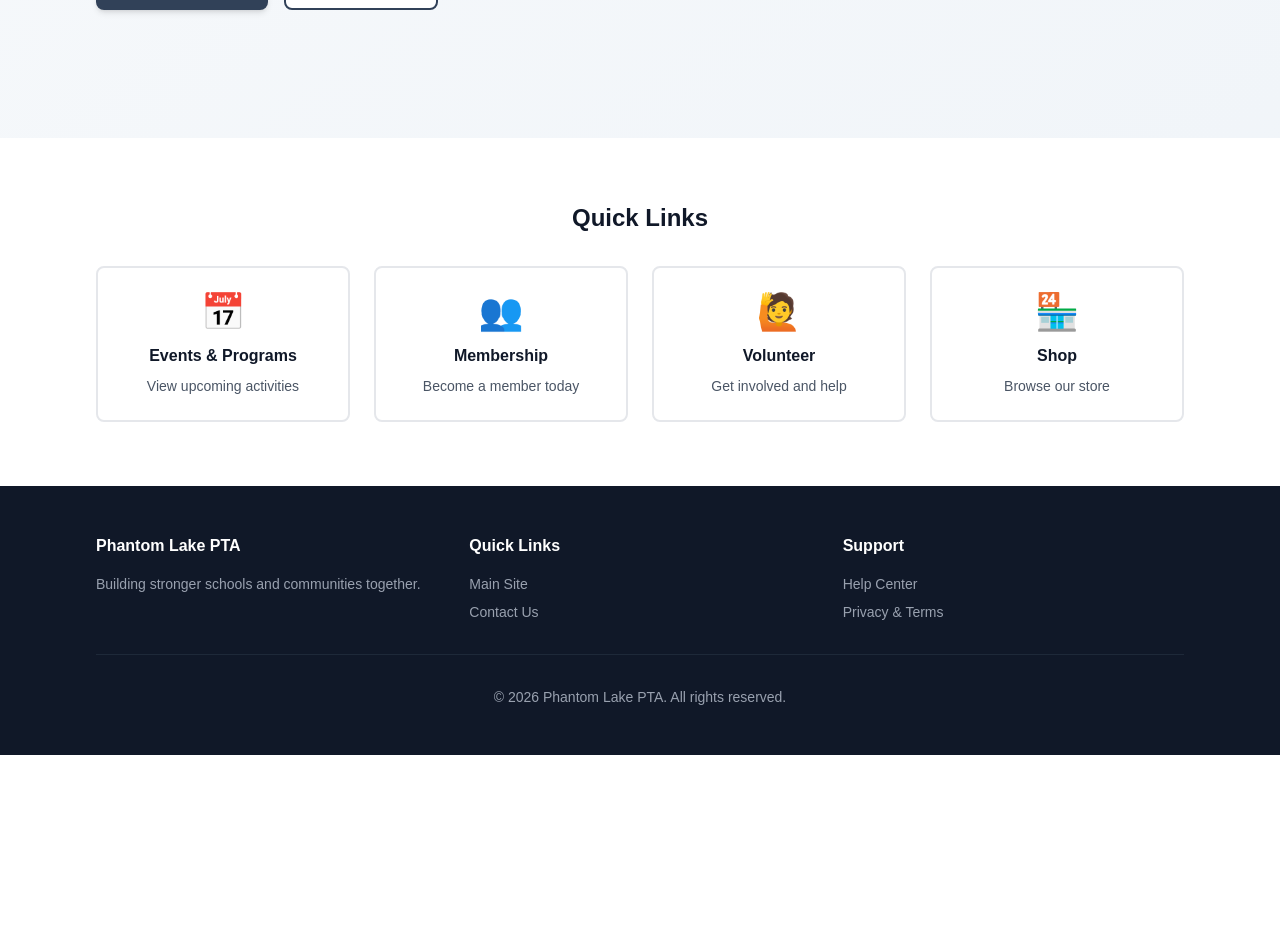
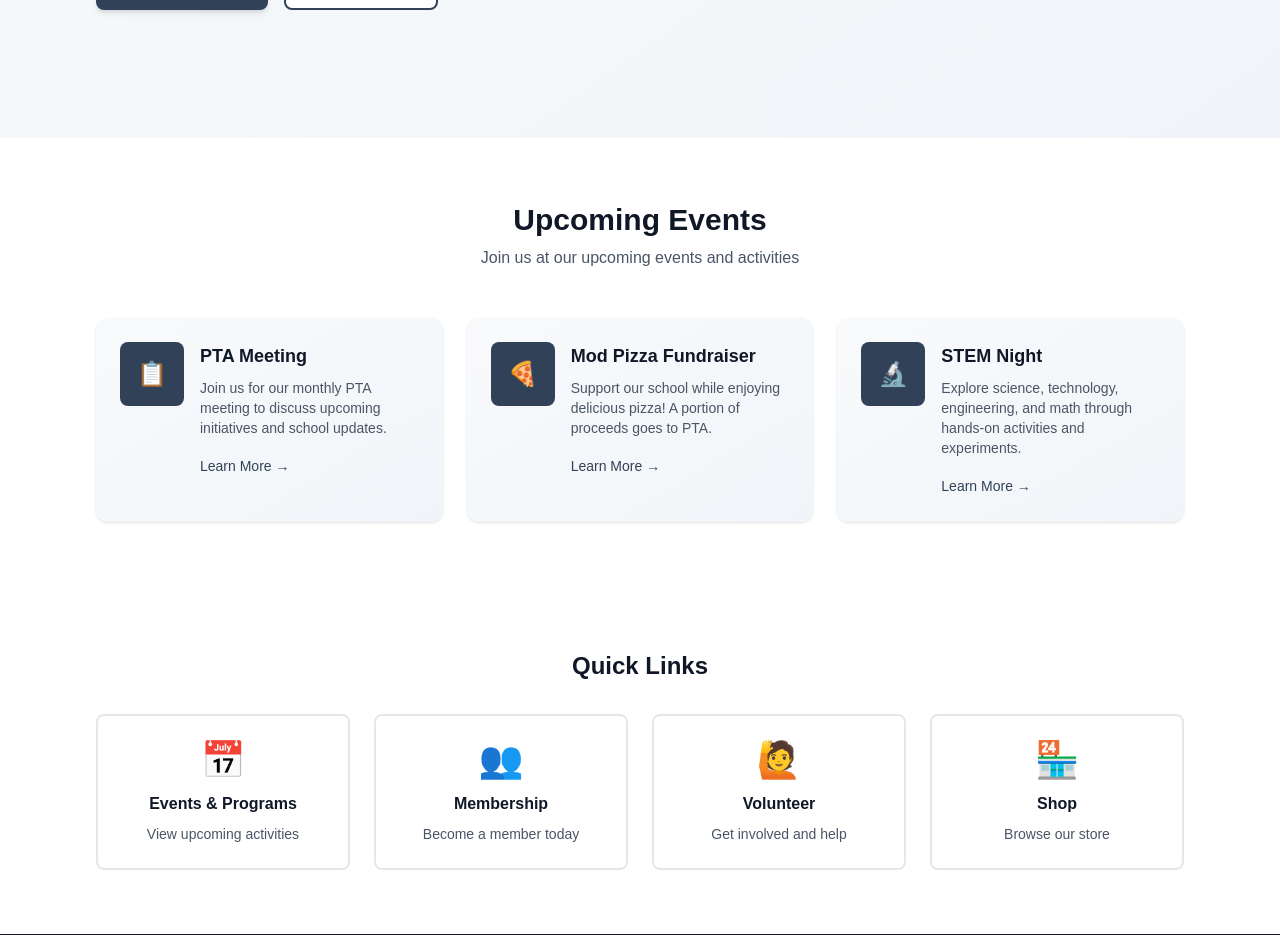
Before and after one commit to mtang35/ple-pta, a Next.js app: page / in a window 1280 px wide. Shown: the part 814-1749 px from the top of the page. Before the commit the page ends 1569 px from the top, so only its background shows below. Built offline with nearby package versions, Linux system fonts and the light colour scheme.

Commit message:
Add upcoming events section with three featured events

```diff
--- a/app/page.tsx
+++ b/app/page.tsx
@@ -144,6 +144,80 @@ export default function Home() {
         </div>
       </section>
 
+      {/* Upcoming Events Section */}
+      <section className="bg-white py-16">
+        <div className="max-w-6xl mx-auto px-4 sm:px-6 lg:px-8">
+          <div className="text-center mb-12">
+            <h3 className="text-3xl font-bold text-gray-900 mb-2">Upcoming Events</h3>
+            <p className="text-gray-600">Join us at our upcoming events and activities</p>
+          </div>
+          <div className="grid md:grid-cols-3 gap-6">
+            {/* PTA Meeting */}
+            <div className="bg-gradient-to-br from-slate-50 to-slate-100 rounded-xl p-6 shadow-sm hover:shadow-md transition">
+              <div className="flex items-start gap-4">
+                <div className="flex-shrink-0 w-16 h-16 bg-slate-700 rounded-lg flex items-center justify-center text-white">
+                  <span className="text-2xl">📋</span>
+                </div>
+                <div className="flex-1">
+                  <h4 className="text-lg font-semibold text-gray-900 mb-2">PTA Meeting</h4>
+                  <p className="text-sm text-gray-600 mb-4">Join us for our monthly PTA meeting to discuss upcoming initiatives and school updates.</p>
+                  <a
+                    href="https://phantomlakepta.givebacks.com/w/"
+                    target="_blank"
+                    rel="noopener noreferrer"
+                    className="inline-flex items-center text-sm font-medium text-slate-700 hover:text-slate-900"
+                  >
+                    Learn More →
+                  </a>
+                </div>
+              </div>
+            </div>
+
+            {/* Mod Pizza Fundraiser */}
+            <div className="bg-gradient-to-br from-slate-50 to-slate-100 rounded-xl p-6 shadow-sm hover:shadow-md transition">
+              <div className="flex items-start gap-4">
+                <div className="flex-shrink-0 w-16 h-16 bg-slate-700 rounded-lg flex items-center justify-center text-white">
+                  <span className="text-2xl">🍕</span>
+                </div>
+                <div className="flex-1">
+                  <h4 className="text-lg font-semibold text-gray-900 mb-2">Mod Pizza Fundraiser</h4>
+                  <p className="text-sm text-gray-600 mb-4">Support our school while enjoying delicious pizza! A portion of proceeds goes to PTA.</p>
+                  <a
+                    href="https://phantomlakepta.givebacks.com/w/"
+                    target="_blank"
+                    rel="noopener noreferrer"
+                    className="inline-flex items-center text-sm font-medium text-slate-700 hover:text-slate-900"
+                  >
+                    Learn More →
+                  </a>
+                </div>
+              </div>
+            </div>
+
+            {/* STEM Night */}
+            <div className="bg-gradient-to-br from-slate-50 to-slate-100 rounded-xl p-6 shadow-sm hover:shadow-md transition">
+              <div className="flex items-start gap-4">
+                <div className="flex-shrink-0 w-16 h-16 bg-slate-700 rounded-lg flex items-center justify-center text-white">
+                  <span className="text-2xl">🔬</span>
+                </div>
+                <div className="flex-1">
+                  <h4 className="text-lg font-semibold text-gray-900 mb-2">STEM Night</h4>
+                  <p className="text-sm text-gray-600 mb-4">Explore science, technology, engineering, and math through hands-on activities and experiments.</p>
+                  <a
+                    href="https://phantomlakepta.givebacks.com/w/"
+                    target="_blank"
+                    rel="noopener noreferrer"
+                    className="inline-flex items-center text-sm font-medium text-slate-700 hover:text-slate-900"
+                  >
+                    Learn More →
+                  </a>
+                </div>
+              </div>
+            </div>
+          </div>
+        </div>
+      </section>
+
       {/* Quick Links Section */}
       <section className="bg-white py-16">
         <div className="max-w-6xl mx-auto px-4 sm:px-6 lg:px-8">
```
